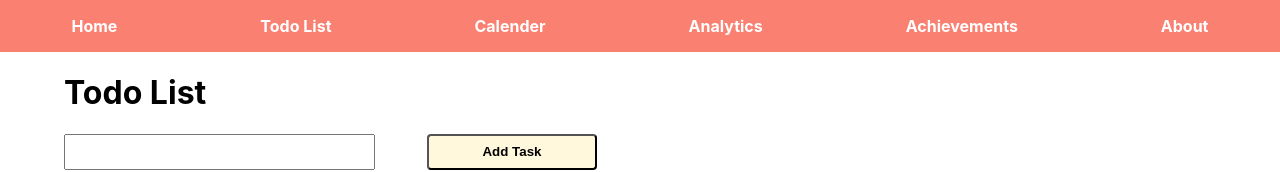
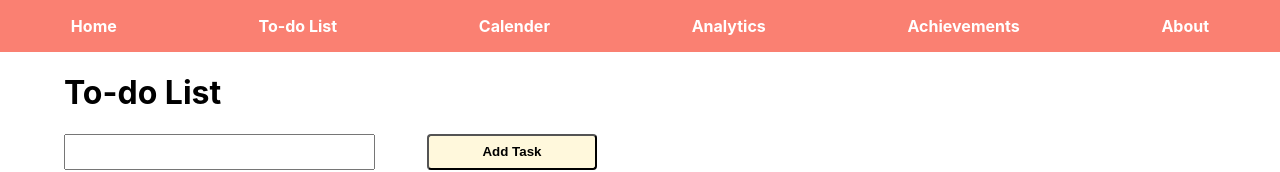
Before and after one commit to AdvisorySG/dawn-advisory-theme, a React (Create React App) app: page / in a window 1280 px wide. Shown: the top 172 px of the page. Built offline with nearby package versions, Linux system fonts and the light colour scheme.

Commit message:
edit some words
minor changes to some words

```diff
--- a/src/components/Header.js
+++ b/src/components/Header.js
@@ -2,7 +2,7 @@ function Header () {
     return (
         <nav className="nav-bar">
             <p>Home</p>
-            <p>Todo List</p>
+            <p>To-do List</p>
             <p>Calender</p>
             <p>Analytics</p>
             <p>Achievements</p>
--- a/src/components/Todolist.js
+++ b/src/components/Todolist.js
@@ -3,7 +3,7 @@ import React from "react";
 function Todolist () {
     return (
         <div>
-            <h1 class="title">Todo List</h1>
+            <h1 class="title">To-do List</h1>
             <form>
                 <input className="todoinput"></input>
                 <button className="todobutton">Add Task</button>
--- a/src/style.css
+++ b/src/style.css
@@ -1,3 +1,4 @@
+/* DEFAULT STYLING */
 body {
     margin: 0;
     font-family: -apple-system, BlinkMacSystemFont, 'Segoe UI', 'Roboto', 'Oxygen',
@@ -12,7 +13,7 @@ body {
   monospace;
 }
 
-  .container{
+.container {
   width:auto;
   height:auto;
 }
```
Lines whose indentation alone changed are shown as unchanged.
